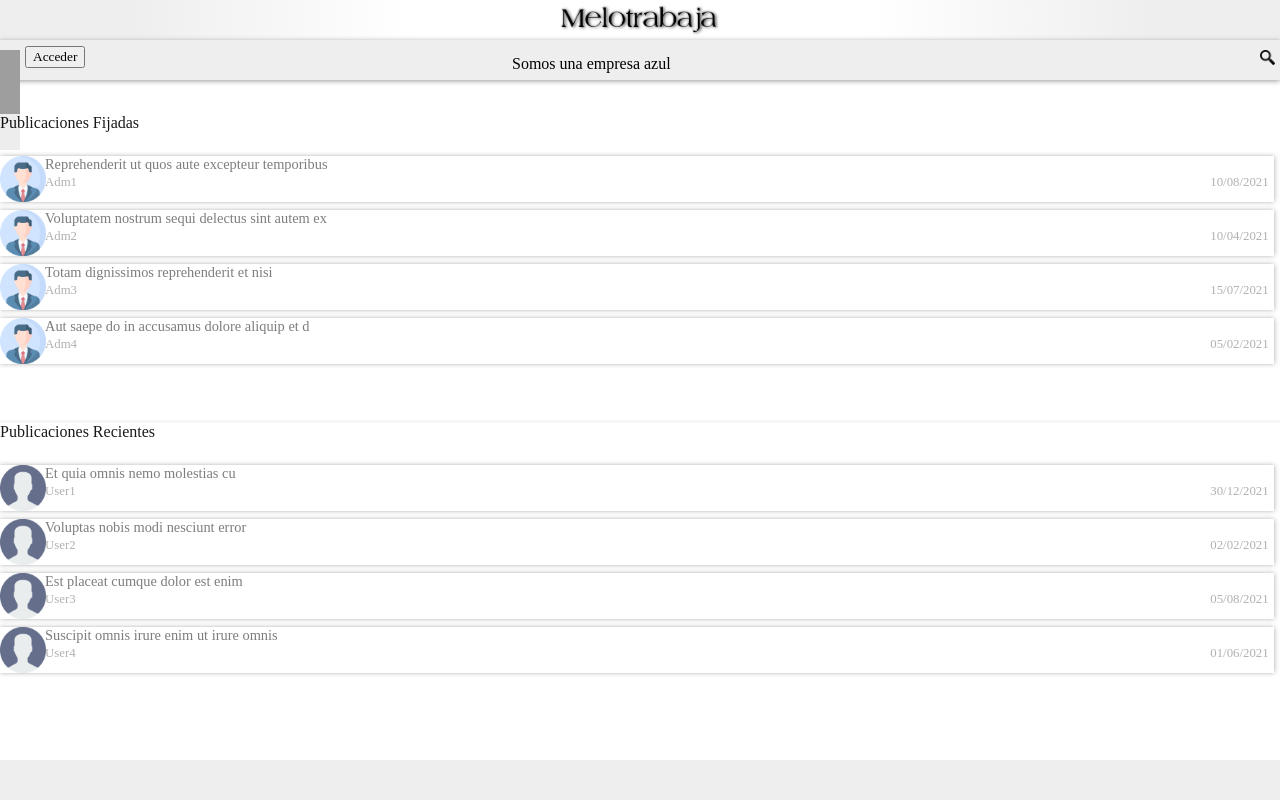
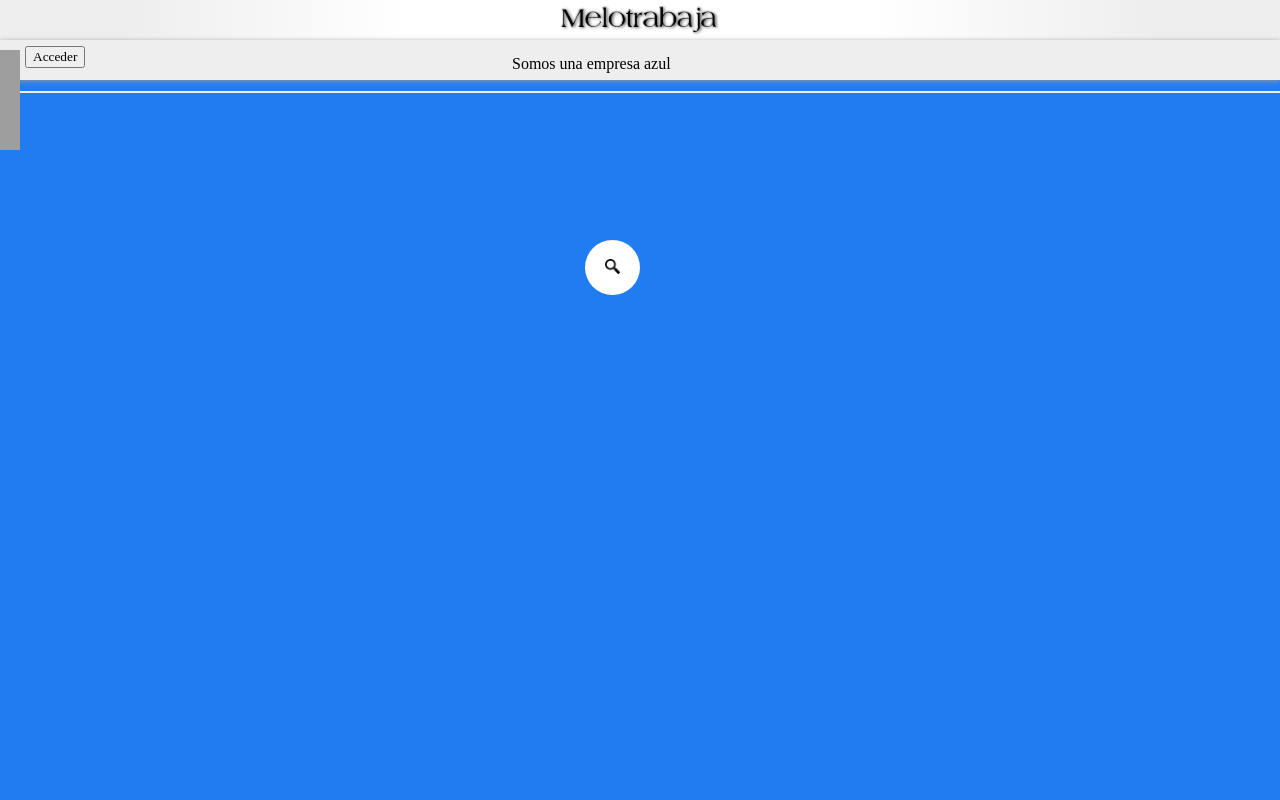
Before and after one commit to Incognita19/melotrabaja, a PHP site: page / in a window 1280 px wide. Run offline with PHP 8.4, Linux system fonts and the light colour scheme; grey boxes are pictures that could not be loaded.

Commit message:
30 set boton buscar (falta modificar)

```diff
--- a/PRUEBA/index.php
+++ b/PRUEBA/index.php
@@ -25,63 +25,42 @@
     <div id="cartel">
         <span id="textoFijo">Somos una empresa</span> <span id="textoCambiante"></span>
     </div>
-    <div id="iconoLupa"></div>
+
+
+
+
+
+
+
+
+
+
+    <div class="buscar"></buscar>
+
+
+    <input type="text" placeholder="Buscar" required>
+        <div class="btn">
+    <img id="iconoLupa" src="imagenes/lupa.png" alt="">
+
+
+        </div>
+
+
+
+
+
+
+
+
+
 
 </div>
 
+
+>
+
 <!-- DIV CONTENIDO -->
-<div class="fila" id="contenido">
-    <div id="bordeContenido">
-        <div id="contenidoTop" class="separacionContenido">
-        <p>Publicaciones Fijadas</p>
-            <div id="fijado" class="publicaciones">
-                <p id="titulo">Reprehenderit ut quos aute excepteur temporibus </p>
-                <p id="nombreuser">Adm1</p>
-                <p id="fecha">10/08/2021</p>
-            </div>
-            <div id="fijado" class="publicaciones">
-            <p id="titulo">Voluptatem nostrum sequi delectus sint autem ex</p>
-                <p id="nombreuser">Adm2</p>
-                <p id="fecha">10/04/2021</p>
-            </div>
-            <div id="fijado" class="publicaciones">
-            <p id="titulo">Totam dignissimos reprehenderit et nisi </p>
-                <p id="nombreuser">Adm3</p>
-                <p id="fecha">15/07/2021</p>
-            </div>
-            <div id="fijado" class="publicaciones">
-            <p id="titulo">Aut saepe do in accusamus dolore aliquip et d</p>
-                <p id="nombreuser">Adm4</p>
-                <p id="fecha">05/02/2021</p>
-            </div>
-</div>
-        <div class="separacionContenido">
-        <p>Publicaciones Recientes</p>
-            <div id="recientes" class="publicaciones">
-            <p id="titulo">Et quia omnis nemo molestias cu</p>
-                <p id="nombreuser">User1</p>
-                <p id="fecha">30/12/2021</p>
-            </div>
-            <div id="recientes" class="publicaciones">
-            <p id="titulo">Voluptas nobis modi nesciunt error </p>
-                <p id="nombreuser">User2</p>
-                <p id="fecha">02/02/2021</p>
-            </div>
-            <div id="recientes" class="publicaciones">
-            <p id="titulo">Est placeat cumque dolor est enim</p>
-                <p id="nombreuser">User3</p>
-                <p id="fecha">05/08/2021</p>
-            </div>
-            <div id="recientes" class="publicaciones">
-            <p id="titulo">Suscipit omnis irure enim ut irure omnis</p>
-                <p id="nombreuser">User4</p>
-                <p id="fecha">01/06/2021</p>
-            </div>
-        </div>
-    </div>
 
-    </div>
-<!-- DIV PIE -->
 <div class="fila" id="pie">
 
     </div>
--- a/PRUEBA/style.css
+++ b/PRUEBA/style.css
@@ -2,6 +2,7 @@ html,body{
     width: 100%;
     height: 100%;
     margin: 0px;
+    background: rgba(24, 119, 242, 0.8);
 
 }
 h1,p{
@@ -41,17 +42,7 @@ h1,p{
 }
 
 
-#iconoLupa{
-    position: absolute;
-    right: 5px;
-    left: auto;
-    top: 25%;
-    height: 15px;
-    width: 15px;
-    background-image: url("imagenes/lupa.png");
-    background-repeat: no-repeat;
-    background-size: contain;
-}
+
 
 #btnAcceder{
     position: absolute;
@@ -230,3 +221,64 @@ h1,p{
 }
 /* CERRAR PIE
 ––––––––––––––––––––––––––––––––––––––––––––––––––*/
+
+
+
+
+
+
+
+
+
+
+
+
+.buscar{
+    top: 500%;
+    right: 50%;
+    position: absolute;
+    padding: 5px;
+
+}
+
+.buscar input{
+    width: 0px;
+    height: 40px;
+    padding: 0 20px;
+    font-size: 18px;
+    color: black;
+    outline: none;
+    border: 1px solid silver;
+    border-radius: 30px;
+    transition: all 500ms ease;
+}
+
+.btn{
+    border-radius: 50%;
+    font-size: 20px;
+    color: black;
+    text-align: center;
+    position: absolute;
+    background-color: white;
+    right: 0;
+    top: 0;
+    position: absolute;
+    width: 55px;
+    height: 55px;
+    line-height: 55px;
+    cursor: pointer;
+}
+
+.buscar:hover input{
+    width: 240px;
+
+}
+
+.buscar input:focus{
+    width: 240px;
+}
+#iconoLupa{
+
+    width: 15px;
+
+}
```
Also changed, not shown: inicio/index.php (+10 -1 lines), inicio/style.css (+62 -31 lines), perfil/eventos.js (+15 -16 lines), perfil/index.php (+8 -16 lines), perfil/style.css (+7 -7 lines).
